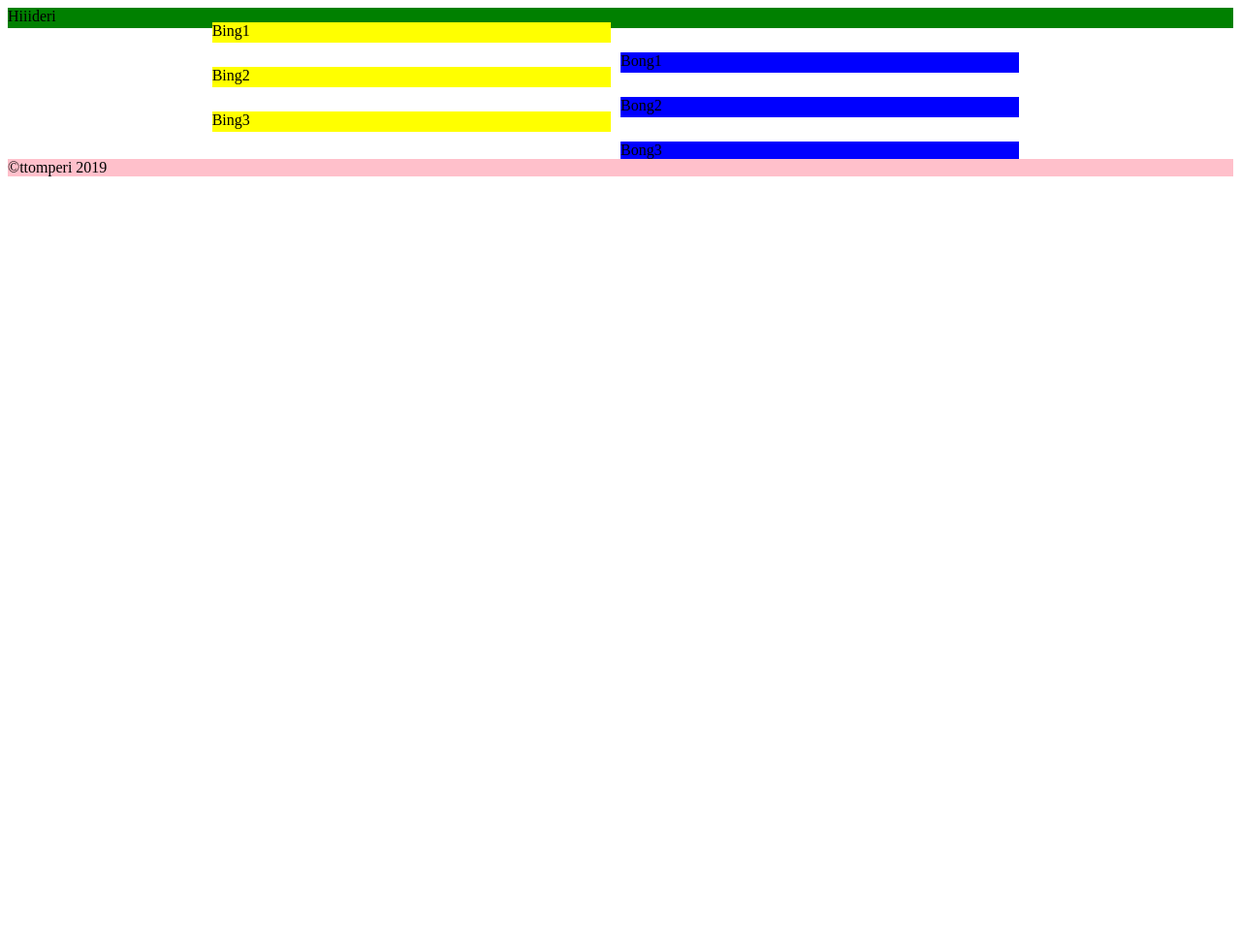
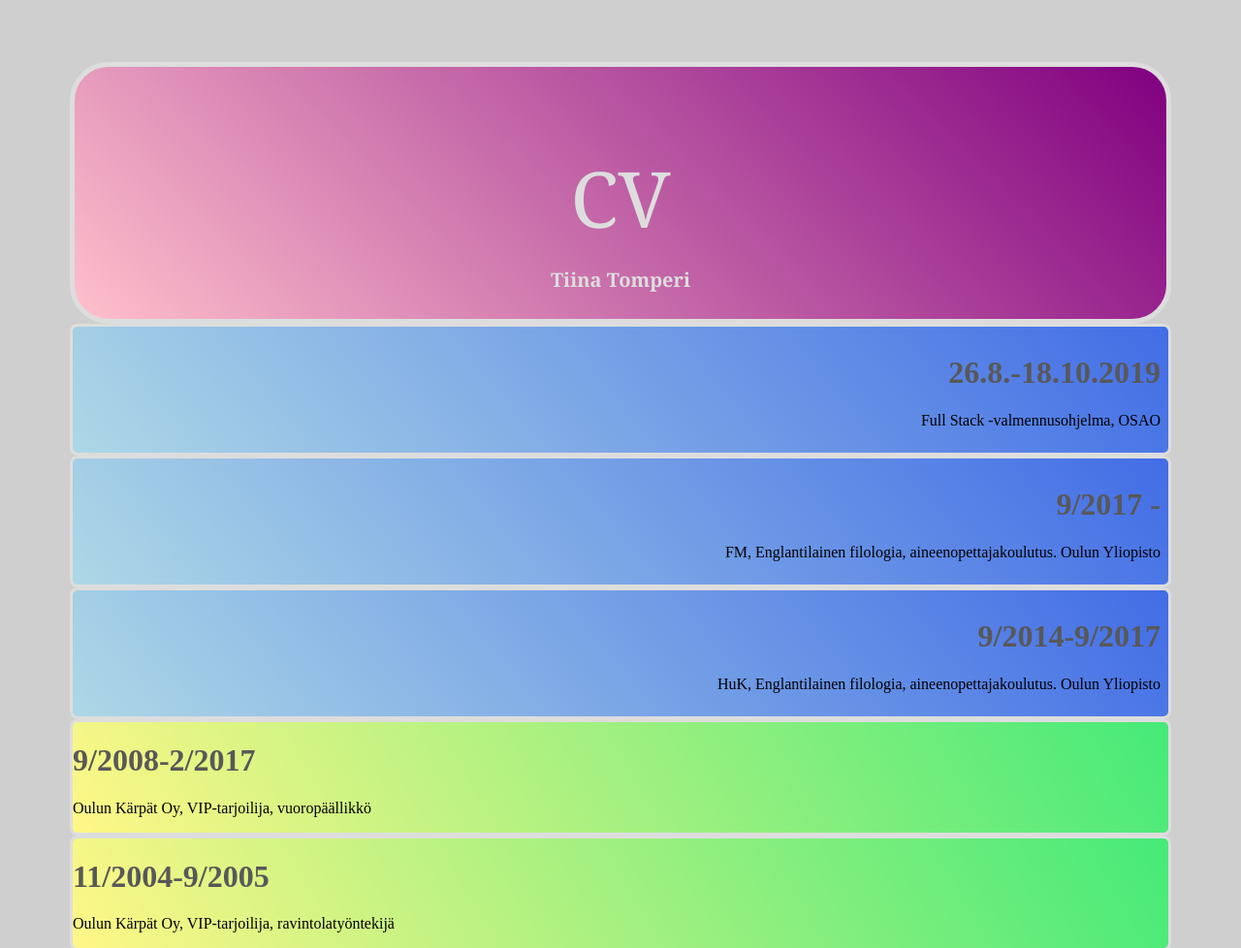
Before and after one commit to TiinaTomperi/tiinatomperi.github.io, a plain HTML site: page cv.html in a window 1280 px wide. Shown: the top 978 px of the page at 97% size. Before the commit the page ends 800 px from the top, so only its background shows below. Drawn offline with Linux system fonts and the light colour scheme.

Commit message:
CV info added

```diff
--- a/cv.css
+++ b/cv.css
@@ -1,75 +1,171 @@
+body {
+  background-color: #cfcfcf;
+
+}
+h1 {
+  color: #585858;
+}
+
+
+.grid-container li {
+    list-style: none;
+}
+.grid-container {
+  display: block;
+  padding:2em;
+  margin:2em;
+  grid-template: repeat(7, 1fr) / 50px 100px;
+  grid-gap: 1em;
+  box-sizing: border-box;
+}
 
 img {
     border-radius: 5rem;
     max-width: 15px;
 }
-.site {
-    display: grid;
-    grid-template-columns: repeat(6, 1fr);
-    grid-template-rows: repeat(10, 2fr) 1fr;
-    grid-gap: 10px;
-    min-width: 100%;
+.item1 h2 {
+  font-size: 20px;
+}
+
+.item1 {
+  grid-area: 1 / 1 / auto / span 7;
+    height: 100px;
+    background: linear-gradient(45deg, pink, purple);
+    border: 5px rgb(15, 9, 9) solid;
+    border-color: #ddd;
+    border-radius: .5em;
+    color: #ddd;
+    font-family: Georgia, 'Times New Roman', Times, serif;
+    font-size: 5em;
+    text-align: center;
+    padding: 1em;
+}
+
+.item2 {
+  background: linear-gradient(50deg,lightblue, #426DE6);
+  border: 3px #ddd solid;
+  border-radius: .5em;
+  padding: .5em;
+  font-size: 16px;
+  text-align: right;
+  grid-area: 2 / 1 / 4 / span 3;
 
 }
-.header {
-    background:green;
-    grid-column-start: 1;
-    grid-column-end: 8;
-    grid-row-start: 1;
-    grid-row-end: 3;
+
+.item3 {
+  background: linear-gradient(60deg, #fff787, #45EA79);
+  border: 3px #ddd solid;
+  border-radius: .5em;
+
+
 }
 
-.vasen {
-    background: yellow;
+/*
+  <div class="gradient-border" id="box">&copy;ttomperi 2019</div>
+.item2 {
+  display: grid;
+  grid-area: 2 / 2 / auto / span 3;
+  text-align: right;
+
 }
-.vasen1 {
-    grid-column-start: 2;
-    grid-column-end: 4;
-    grid-row-start: 2;
-    grid-row-end: 4;
+.item3 {
+  display: grid;
+  grid-area: 3 / 5 / auto / 6;
+
+  text-align: left;
+
 }
-.oikea1 {
-    grid-column-start: 4;
-    grid-column-end: 6;
-    grid-row-start: 4;
-    grid-row-end: 6;
+.item4 {
+  display: grid;
+
+  text-align: right;
 }
-.vasen2 {
-    grid-column-start: 2;
-    grid-column-end: 4;
-    grid-row-start: 5;
-    grid-row-end: 7;
+.item5 {
+  display: grid;
+
+  text-align: left;
 }
-.oikea2 {
-    grid-column-start: 4;
-    grid-column-end: 6;
-    grid-row-start: 7;
-    grid-row-end: 9;
-}
-.vasen3 {
-    grid-column-start: 2;
-    grid-column-end: 4;
-    grid-row-start: 8;
-    grid-row-end: 10;
-}
-.oikea3 {
-    grid-column-start: 4;
-    grid-column-end: 6;
-    grid-row-start: 10;
-    grid-row-end: 12;
-}
-.oikea {
-    background:blue;
+.item6 {
+  display: grid;
+
+  text-align: right;
 }
 
 
-.footer {
-    background:pink;
-    grid-column-start: 1;
-    grid-column-end: 8;
-    grid-row-start: 7;
-    grid-row-end: 8;
+.item7 {
+  display: grid;
 
+  text-align: left;
+
+}
+.item8 {
+  display: grid;
+
+  text-align: right;
+
+}
+.item9 {
+  display: grid;
+
+  text-align: left;
+
+}
+/*#box.gradient-border {
+  grid-column: 1 / 9;
+  grid-row: 8 / 9;
+}*/
+@import url('https://fonts.googleapis.com/css?family=Raleway:200');
+
+/*html, body {
+  height: 50%;
+}
+body {
+  display: grid;
+  justify-content: center;
+  align-items: center;
+  height: 100%;
+  background: #1098ad;
+}*/
+#box {
+  display: grid;
+  align-items: center;
+  justify-content: center;
+  width: 100%;
+  color: white;
+  font-family: 'Raleway';
+  font-size: 2rem;
+}
+.gradient-border {
+  --borderWidth: 3px;
+  background: #1D1F20;
+  position: relative;
+  border-radius: var(--borderWidth);
+}
+.gradient-border:after {
+  content: '';
+  position: absolute;
+  top: calc(-1 * var(--borderWidth));
+  left: calc(-1 * var(--borderWidth));
+  height: calc(100% + var(--borderWidth) * 2);
+  width: calc(100% + var(--borderWidth) * 2);
+  background: linear-gradient(60deg, #f79533, #f37055, #ef4e7b, #a166ab, #5073b8, #1098ad, #07b39b, #6fba82);
+  border-radius: calc(2 * var(--borderWidth));
+  z-index: -1;
+  animation: animatedgradient 3s ease alternate infinite;
+  background-size: 300% 300%;
+}
+
+
+@keyframes animatedgradient {
+	0% {
+		background-position: 0% 50%;
+	}
+	50% {
+		background-position: 100% 50%;
+	}
+	100% {
+		background-position: 0% 50%;
+	}
 }
 
 /* <div class="timeline">
--- a/cv.html
+++ b/cv.html
@@ -12,15 +12,53 @@
     <title>CV</title>
 </head>
 <body>
-    <div class="site">
-        <header class="header">Hiiideri</header>
-        <div class="vasen vasen1">Bing1</div>
-        <div class="oikea oikea1">Bong1</div>
-        <div class="vasen vasen2">Bing2</div>
-        <div class="oikea oikea2">Bong2</div>
-        <div class="vasen vasen3">Bing3</div>
-        <div class="oikea oikea3">Bong3</div>
+
+    <div class="grid-container">
+        <li class="item1">CV
+            <h2>Tiina Tomperi</h2>
+        </li>
+        <li class="item2">
+            <h1>26.8.-18.10.2019</h1>
+            <p>Full Stack -valmennusohjelma, OSAO</p>
+        </li>
+        <li class="item2">
+            <h1>9/2017 -</h1>
+            <p>FM, Englantilainen filologia, aineenopettajakoulutus. Oulun Yliopisto</p>
+        </li>
+        <li class="item2">
+            <h1>9/2014-9/2017</h1>
+            <p>HuK, Englantilainen filologia, aineenopettajakoulutus. Oulun Yliopisto</p></li>
+        <li class="item3">
+            <h1>9/2008-2/2017</h1>
+            <p>Oulun Kärpät Oy, VIP-tarjoilija, vuoropäällikkö</p>
+        </li>
+        <li class="item3">
+            <h1>11/2004-9/2005</h1>
+            <p>Oulun Kärpät Oy, VIP-tarjoilija, ravintolatyöntekijä</p>
+        </li>
+        <li class="item3">
+            <h1>5/2004-9/2004</h1>
+            <p>Käringsundsby, Eckerö, ravintolatyöntekijä</p>
+        </li>
+        <li class="item3">
+            <h1>7/2003-9/2003</h1>
+            <p>Extra, Scandic Savoy Ahvenanmaa, ravintolatyöntekijä</p>
+        </li>
+        <li class="item3">
+            <h1>6/2000-2002</h1>
+            <p>RTK-Palvelu Oy, siivooja.</p>
+        </li>
+        <li class="item3">
+                <h1>7/1997-8/1997</h1>
+                <p>Pub-pizzeria Max Vegas, tarjoilu, jäätelönmyynti, siivous, tiskaus</p>
+        </li>
+        <li class="item2">
+                    <h1>5/1997</h1>
+                    <p>Ylioppilas, Simon Lukio</p>
+        </li>
+
+      <footer>2019 &copy;tiina@tomperi.net</footer>
     </div>
-    <footer class="footer">&copy;ttomperi 2019</footer>
+
 </body>
 </html>
```
